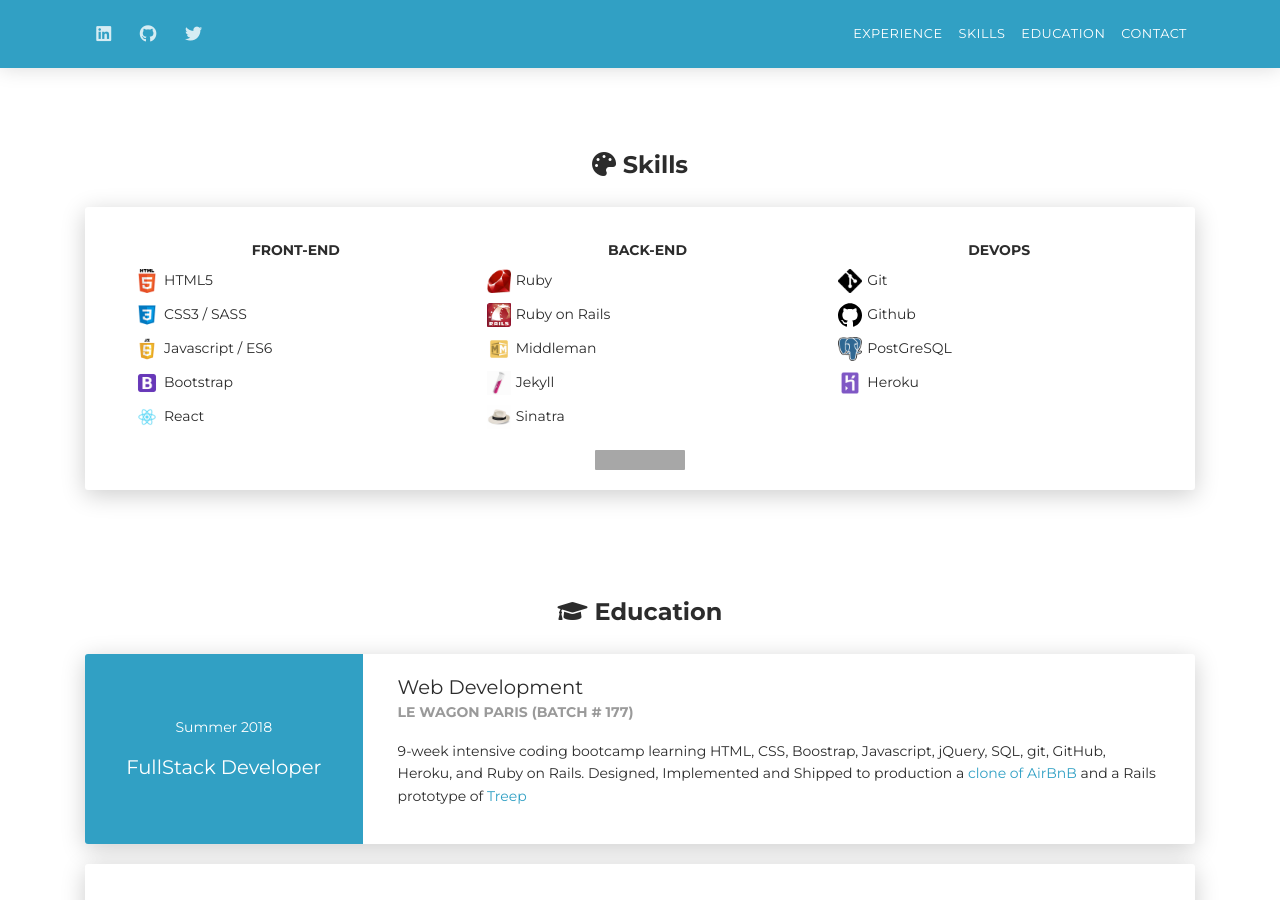
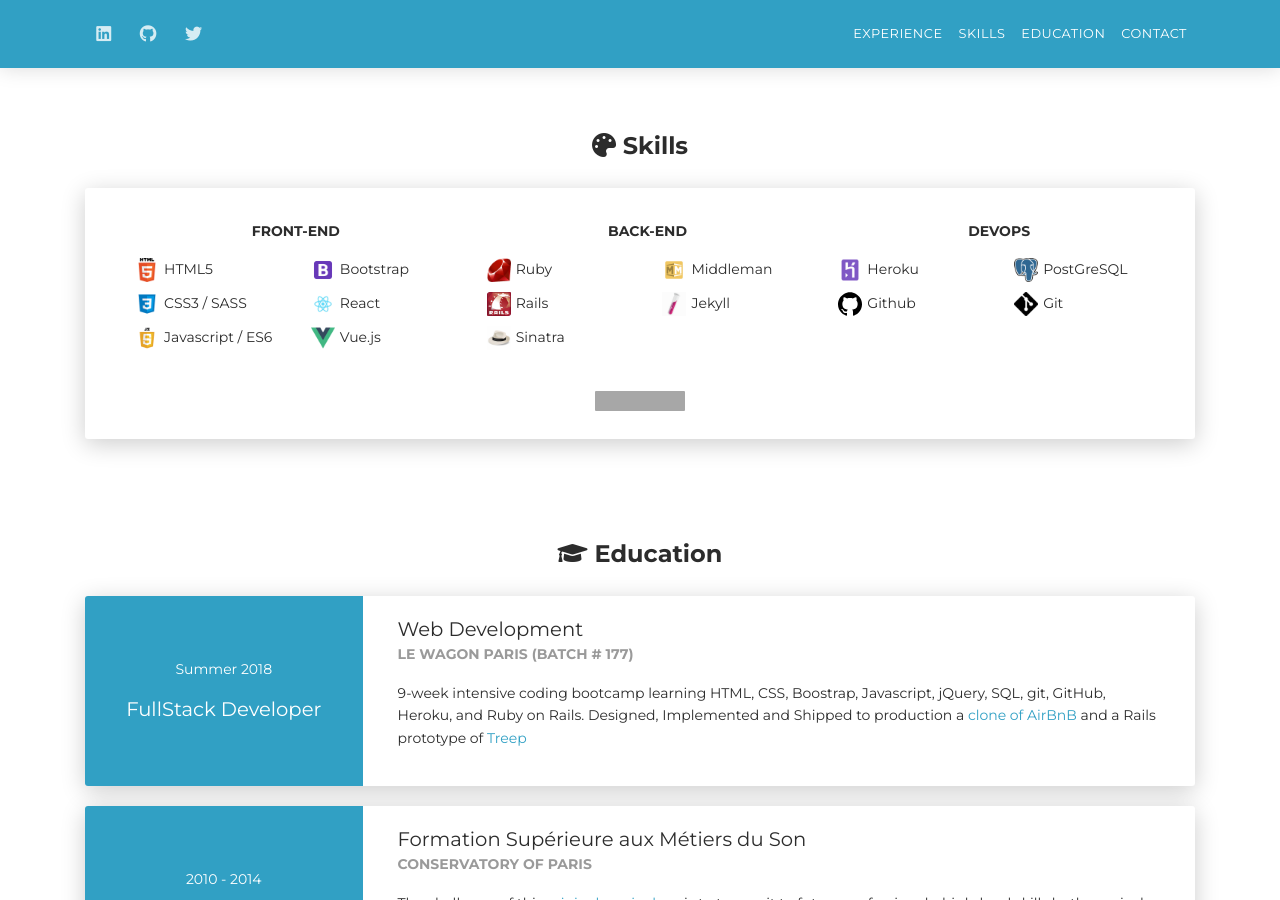
Before and after one commit to ynnsnr/resume, a Jekyll site: the page built from index.md, in a window 1280 px wide and 900 px high, scrolled down 2050 px. Built offline with Jekyll 4.4.1, drawn with Linux system fonts in a browser that asks for light colours; nearby versions of some CDN libraries; some of the changed text lies outside the part shown; grey boxes are pictures that could not be loaded.

Commit message:
replaced styles with bootstrap classes

```diff
--- a/index.md
+++ b/index.md
@@ -97,7 +97,7 @@
     </div>
   </div>
 
-  <div class="section" id="experience" style="padding: 60px 0 0 0">
+  <div class="section pt-5" id="experience">
     <div class="container">
 
       <div class="row">
@@ -176,38 +176,75 @@
     </div>
   </div>
 
-  <div class="section" id="skill" style="padding: 55px 0 0 0">
+  <div class="section pt-5" id="skill">
     <div class="container">
       <div class="h4 text-center mb-4 title"><i class="fas fa-palette"></i> Skills</div>
       <div class="card" data-aos="fade-up" data-aos-anchor-placement="top-bottom">
         <div class="card-body">
 
           <div class="row" id="skills">
-            <div class="col-lg-4 col-md-4 col-sm-6 col-xs-4" style="padding-bottom: 15px">
+            <div class="col-lg-4 col-md-4 col-sm-6 col-xs-4 mb-4">
               <h6>Front-End</h6>
-              <div class="skills-elements"><img src="assets/images/html.png">HTML5</div>
-              <div class="skills-elements"><img src="assets/images/css.png">CSS3 / SASS</div>
-              <div class="skills-elements"><img src="assets/images/javascript.png">Javascript / ES6</div>
-              <div class="skills-elements"><img src="assets/images/bootstrap.png">Bootstrap</div>
-              <div class="skills-elements"><img src="assets/images/react.png">React</div>
+              <div class="row">
+                <div class="col-6">
+                  <div class="skills-elements"><img src="assets/images/html.png">HTML5</div>
+                  <div class="skills-elements"><img src="assets/images/css.png">CSS3 / SASS</div>
+                  <div class="skills-elements"><img src="assets/images/javascript.png">Javascript / ES6</div>
+                </div>
+                <div class="col-6">
+                  <div class="skills-elements"><img src="assets/images/bootstrap.png">Bootstrap</div>
+                  <div class="skills-elements"><img src="assets/images/react.png">React</div>
+                  <div class="skills-elements"><img src="assets/images/vue.png">Vue.js</div>
+                </div>
+              </div>
             </div>
-            <div class="col-lg-4 col-md-4 col-sm-6 col-xs-4" style="padding-bottom: 15px">
+            <div class="col-lg-4 col-md-4 col-sm-6 col-xs-4 mb-4">
               <h6>Back-End</h6>
-              <div class="skills-elements"><img src="assets/images/ruby.png">Ruby</div>
-              <div class="skills-elements"><img src="assets/images/rails.png">Ruby on Rails</div>
-              <div class="skills-elements"><img src="assets/images/middleman.png">Middleman</div>
-              <div class="skills-elements"><img src="assets/images/jekyll.png">Jekyll</div>
-              <div class="skills-elements"><img src="assets/images/sinatra.png">Sinatra</div>
+              <div class="row">
+                <div class="col-6">
+                  <div class="skills-elements">
+                    <img src="assets/images/ruby.png">Ruby
+                  </div>
+                  <div class="skills-elements">
+                    <img src="assets/images/rails.png">Rails
+                  </div>
+                  <div class="skills-elements">
+                    <img src="assets/images/sinatra.png">Sinatra
+                  </div>
+                </div>
+                <div class="col-6">
+                  <div class="skills-elements">
+                    <img src="assets/images/middleman.png">Middleman
+                  </div>
+                  <div class="skills-elements">
+                    <img src="assets/images/jekyll.png">Jekyll
+                  </div>
+                </div>
+              </div>
             </div>
-            <div class="col-lg-4 col-md-4 col-sm-6 col-xs-4" style="padding-bottom: 15px">
+            <div class="col-lg-4 col-md-4 col-sm-6 col-xs-4 mb-4">
               <h6>DevOps</h6>
-              <div class="skills-elements"><img src="assets/images/git.png">Git</div>
-              <div class="skills-elements"><img src="assets/images/github.svg">Github</div>
-              <div class="skills-elements"><img src="assets/images/postgresql.png">PostGreSQL</div>
-              <div class="skills-elements"><img src="assets/images/heroku.png">Heroku</div>
+              <div class="row">
+                <div class="col-6">
+                  <div class="skills-elements">
+                    <img src="assets/images/heroku.png">Heroku
+                  </div>
+                  <div class="skills-elements">
+                    <img src="assets/images/github.svg">Github
+                  </div>
+                </div>
+                <div class="col-6">
+                  <div class="skills-elements">
+                    <img src="assets/images/postgresql.png">PostGreSQL
+                  </div>
+                  <div class="skills-elements">
+                    <img src="assets/images/git.png">Git
+                  </div>
+                </div>
+              </div>
             </div>
           </div>
-          <div class="text-center" style="opacity: 0.9;">
+          <div class="text-center m-2 mt-3" style="opacity: 0.9;">
             <a href="https://www.codewars.com/users/ynnsnr" target="_blank">
               <img src="https://www.codewars.com/users/ynnsnr/badges/micro">
             </a>
@@ -217,7 +254,7 @@
     </div>
   </div>
 
-  <div class="section" id="education" style="padding: 55px">
+  <div class="section pt-5" id="education">
     <div class="container cc-education">
       <div class="h4 text-center mb-4 title"><i class="fas fa-graduation-cap"></i> Education</div>
 
@@ -278,7 +315,7 @@
     </div>
   </div>
 
-  <div class="section" id="contact" style="padding-top: 0">
+  <div class="section pt-5" id="contact">
     <div class="cc-contact-information">
       <div class="container">
         <div class="cc-contact">
@@ -295,9 +332,6 @@
                     <a class="cc-social btn btn-link" href="https://github.com/ynnsnr">
                       <i class="fab fa-github fa-3x" aria-hidden="true"></i>
                     </a>
-                    <!-- <a class="cc-social btn btn-link" href="https://www.facebook.com/djyoyo">
-                      <i class="fab fa-facebook fa-3x" aria-hidden="true"></i>
-                    </a> -->
                     <a class="cc-social btn btn-link" href="https://twitter.com/yoann_saunier">
                       <i class="fab fa-twitter fa-3x" aria-hidden="true"></i>
                     </a>
```
Also changed, not shown: other parts of index.md (+1 -1 lines), assets/images/vue.png (added).
